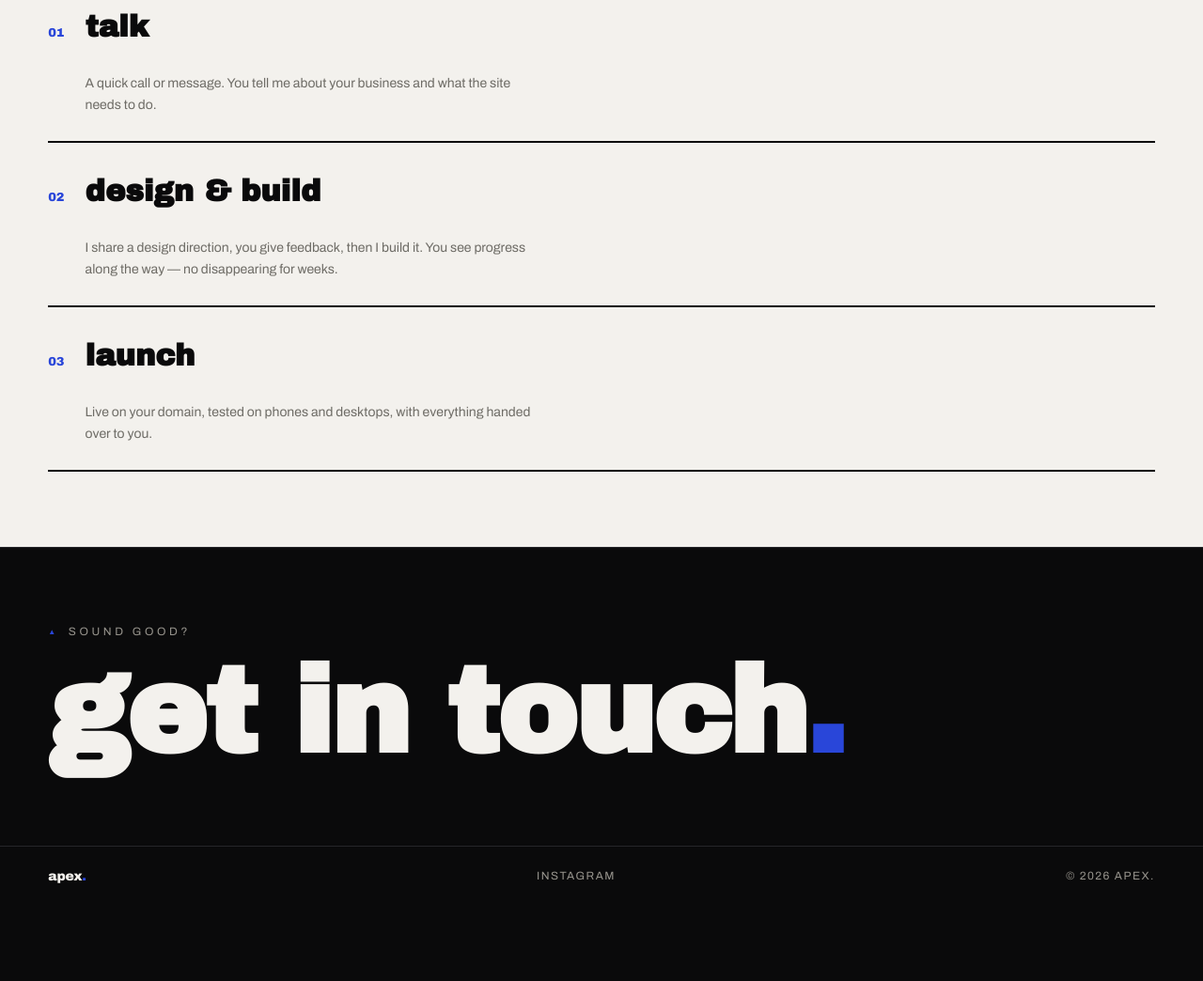
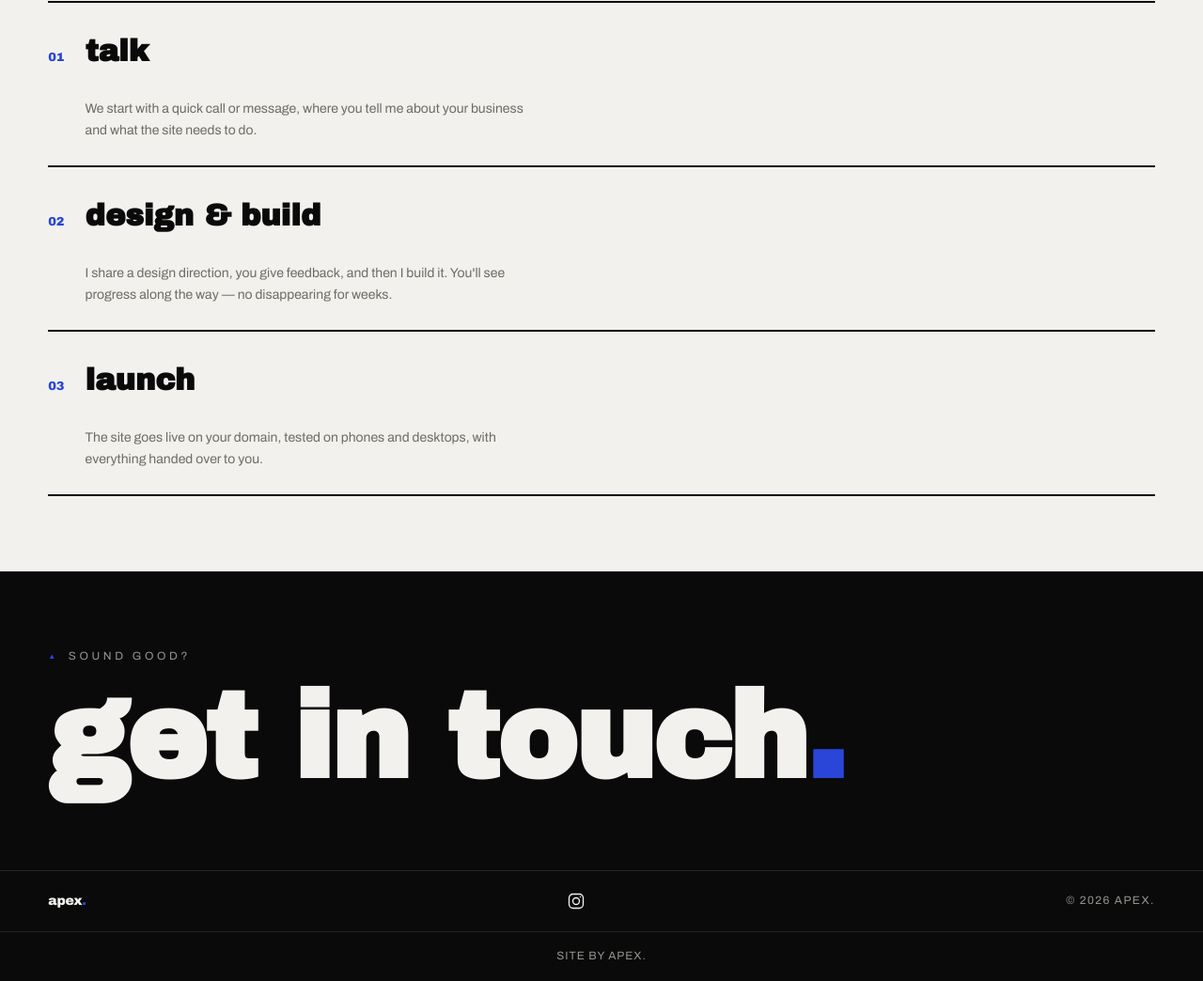
Before and after one commit to jakesloan2/Apex, a plain HTML site: page about.html in a window 1280 px wide. Shown: the part 1507-2551 px from the top of the page at 94% size. Before the commit the page ends 2472 px from the top, so only its background shows below. Drawn offline with Linux system fonts and the light colour scheme.

Commit message:
Update about.html

```diff
--- a/about.html
+++ b/about.html
@@ -12,13 +12,13 @@
 <meta property="og:type" content="website">
 <meta property="og:title" content="About — Web Designer Northern Ireland | apex.">
 <meta property="og:description" content="Meet the person behind Apex, a Northern Ireland-based web design studio serving Belfast, North Down and clients across the UK.">
-<meta property="og:image" content="https://yourdomain.com/og-image.png">
-<meta property="og:url" content="https://yourdomain.com/about.html">
+<meta property="og:image" content="https://apexdesignni.co.uk/og-image.png">
+<meta property="og:url" content="https://apexdesignni.co.uk/about.html">
 <meta name="twitter:card" content="summary_large_image">
 <meta name="twitter:title" content="About — Web Designer Northern Ireland | apex.">
 <meta name="twitter:description" content="Meet the person behind Apex, a Northern Ireland-based web design studio serving Belfast, North Down and clients across the UK.">
-<meta name="twitter:image" content="https://yourdomain.com/og-image.png">
-<link rel="canonical" href="https://yourdomain.com/about.html">
+<meta name="twitter:image" content="https://apexdesignni.co.uk/og-image.png">
+<link rel="canonical" href="https://apexdesignni.co.uk/about.html">
 <link rel="preconnect" href="https://fonts.googleapis.com">
 <link rel="preconnect" href="https://fonts.gstatic.com" crossorigin>
 <link href="https://fonts.googleapis.com/css2?family=Archivo:wght@400;600&family=Archivo+Black&display=swap" rel="stylesheet">
@@ -247,8 +247,21 @@ footer{
   font-size:12px;letter-spacing:.12em;text-transform:uppercase;color:var(--muted);
 }
 footer .logo{font-size:14px;color:var(--paper)}
-footer .socials{display:flex;gap:18px}
+footer .socials{display:flex;gap:18px;align-items:center}
+footer .socials a{display:flex;align-items:center;color:var(--paper);transition:color .2s}
 footer .socials a:hover{color:var(--accent)}
+footer .socials svg{width:20px;height:20px;stroke:currentColor;fill:none;stroke-width:1.6}
+
+/* ---------- site credit ---------- */
+.site-credit{
+  border-top:1px solid var(--line);
+  padding:16px var(--pad);
+  display:flex;align-items:center;justify-content:center;gap:8px;
+  font-size:12px;letter-spacing:.08em;text-transform:uppercase;color:var(--muted);
+}
+.site-credit a{display:inline-flex;align-items:center;gap:7px;color:var(--muted);transition:color .2s}
+.site-credit a:hover{color:var(--accent)}
+.site-credit img{height:14px;width:auto;display:block}
 
 /* ---------- results / guarantees ---------- */
 .results-grid{
@@ -278,8 +291,8 @@ footer .socials a:hover{color:var(--accent)}
   "@context": "https://schema.org",
   "@type": "ProfessionalService",
   "name": "apex.",
-  "description": "Web design studio building fast, mobile-optimised websites for small businesses and independent brands.",
-  "url": "https://yourdomain.com/about.html",
+  "description": "Web design studio building fast, mobile-optimised websites for emerging businesses and independent brands.",
+  "url": "https://apexdesignni.co.uk/about.html",
   "areaServed": [
     {"@type": "Place", "name": "Northern Ireland"},
     {"@type": "Place", "name": "Belfast"},
@@ -313,14 +326,14 @@ footer .socials a:hover{color:var(--accent)}
   <div class="about-grid">
     <div>
       <!-- Edit this story to make it yours -->
-      <p class="reveal"><strong>Apex is a one-person web design studio</strong>, built on a mix of business thinking and design skill you don't often find in one place. I design and build websites for small businesses and independent brands — the kind of sites that look sharp, load fast and actually bring customers through the door.</p>
-      <p class="reveal">I studied Business Technology at Ulster University — a degree that sits right at the intersection of how businesses actually operate and how technology can serve them. That's the lens I bring to every site I build: not just what looks good, but what's structured to support real business outcomes, whether that's bookings, enquiries, or sales.</p>
+      <p class="reveal"><strong>Apex started as an idea</strong> — the result of a background in business and technology meeting a genuine interest in design. I build websites for emerging businesses and independent brands: the kind of sites that look sharp, load fast and actually bring customers through the door.</p>
+      <p class="reveal">I hold a Bachelor's in Science in Business Technology — a degree built around the intersection of how businesses operate and how technology drives them forward. That combination is exactly what emerging businesses need: someone who understands not just how to build a website, but how it fits into a wider business strategy, supports real growth, and earns its place as a genuine asset rather than just a digital brochure.</p>
       <p class="reveal">I spent 5+ years in business consultancy with one of the world's leading professional services firms, working with organisations on strategy and performance at a serious level. That background shapes how I approach every project — asking the right questions before building anything, so the finished site does a job for your business rather than just existing.</p>
-      <p class="reveal">I started Apex because too many small businesses face the same choice: an expensive agency, or a generic template that looks like everyone else's. There's a better middle ground — a site built around your brand and your goals, backed by real business thinking, at a price that makes sense.</p>
+      <p class="reveal">I started Apex because too many emerging businesses face the same choice: an expensive agency, or a generic template that looks like everyone else's. There's a better middle ground — a site built around your brand and your goals, backed by real business thinking, at a price that makes sense.</p>
       <p class="reveal">Every project gets the same process: understand the business, design something that fits it, and build a site that's fast, mobile-optimised, and set up to perform well in search. No subscriptions, no lock-in.</p>
 
       <div class="stack reveal">
-        <span>Web design</span><span>Business strategy</span><span>Brand identity</span><span>Responsive design</span><span>SEO basics</span><span>Business consultation</span>
+        <span>Web design</span><span>Business strategy</span><span>Brand identity</span><span>Responsive design</span><span>SEO optimisation</span><span>Business consultation</span>
       </div>
     </div>
 
@@ -340,17 +353,17 @@ footer .socials a:hover{color:var(--accent)}
     <div class="row reveal">
       <span class="num">01</span>
       <h3>talk</h3>
-      <p>A quick call or message. You tell me about your business and what the site needs to do.</p>
+      <p>We start with a quick call or message, where you tell me about your business and what the site needs to do.</p>
     </div>
     <div class="row reveal">
       <span class="num">02</span>
       <h3>design &amp; build</h3>
-      <p>I share a design direction, you give feedback, then I build it. You see progress along the way — no disappearing for weeks.</p>
+      <p>I share a design direction, you give feedback, and then I build it. You'll see progress along the way — no disappearing for weeks.</p>
     </div>
     <div class="row reveal">
       <span class="num">03</span>
       <h3>launch</h3>
-      <p>Live on your domain, tested on phones and desktops, with everything handed over to you.</p>
+      <p>The site goes live on your domain, tested on phones and desktops, with everything handed over to you.</p>
     </div>
   </div>
 </section>
@@ -364,10 +377,20 @@ footer .socials a:hover{color:var(--accent)}
 <footer>
   <a href="index.html" class="logo">apex<span class="dot">.</span></a>
   <div class="socials">
-    <a href="https://instagram.com/" target="_blank" rel="noopener">Instagram</a>
+    <a href="https://www.instagram.com/apexdesignni/" target="_blank" rel="noopener" aria-label="Apex on Instagram">
+      <svg viewBox="0 0 24 24" aria-hidden="true">
+        <rect x="3" y="3" width="18" height="18" rx="5"/>
+        <circle cx="12" cy="12" r="4.2"/>
+        <circle cx="17.4" cy="6.6" r="0.9" fill="currentColor" stroke="none"/>
+      </svg>
+    </a>
   </div>
   <span>&copy; 2026 apex.</span>
 </footer>
+
+<div class="site-credit">
+  <a href="index.html">Site by apex.</a>
+</div>
 
 <script>
 // ============================================================
```
